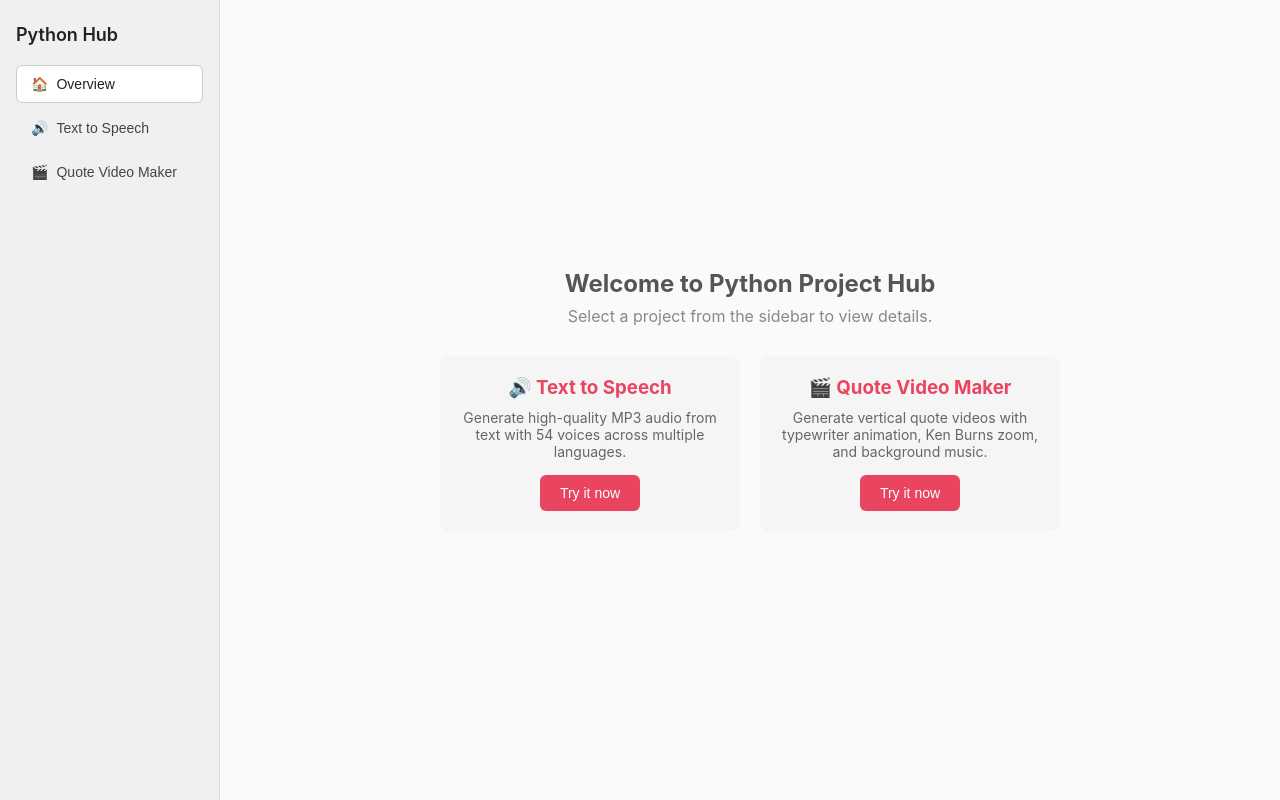
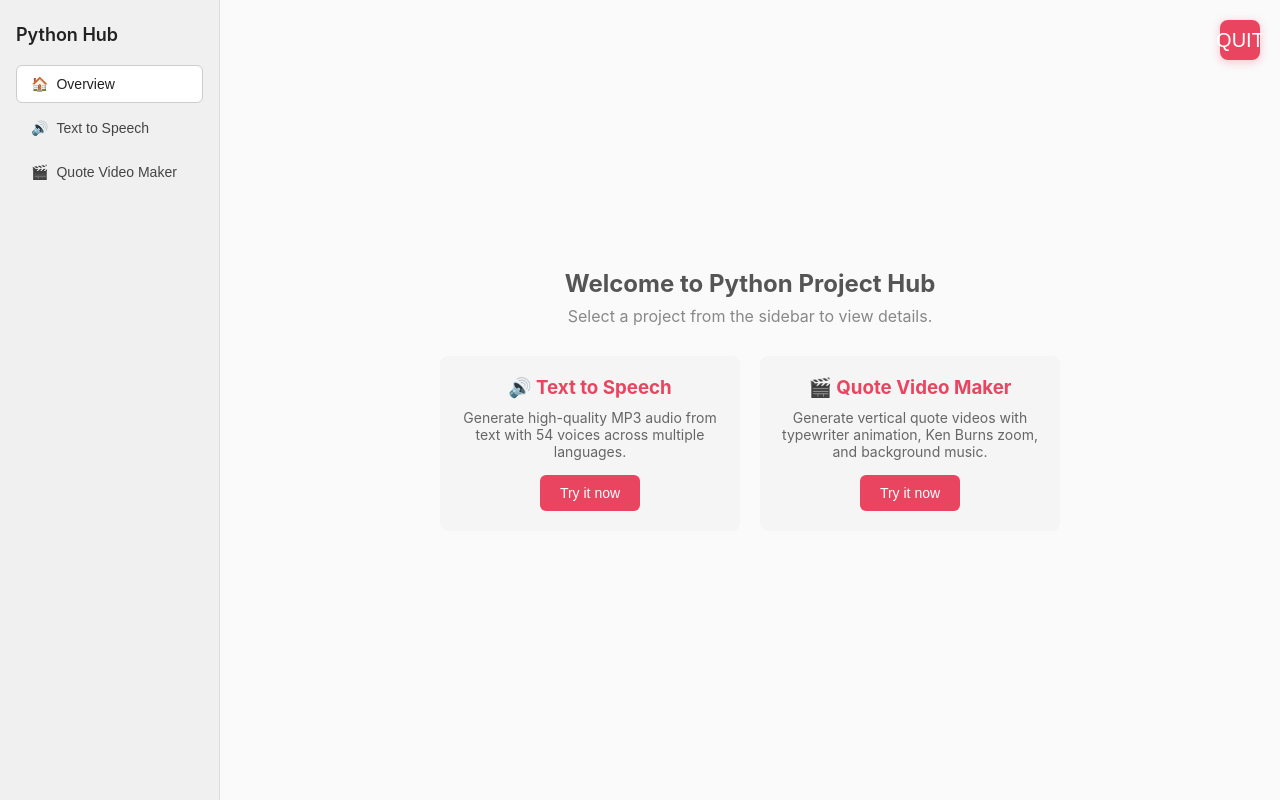
Before and after one commit to Raiz75/automations, a Flask app: page / in a window 1280 px wide. Run offline with Flask 3, Linux system fonts and the light colour scheme.

Commit message:
kill program function

```diff
--- a/main/routes.py
+++ b/main/routes.py
@@ -255,6 +255,11 @@ def register_routes(app):
             current_app.logger.error(f"Quote Video generation error: {e}")
             return jsonify({"error": str(e)}), 500
 
+    @app.route("/api/shutdown", methods=["POST"])
+    def shutdown():
+        """Kill the Python server process"""
+        os._exit(0)
+
     @app.route("/api/quote-video/output/<filename>")
     def get_quote_video(filename):
         """Serve generated video files"""
--- a/main/templates/index.html
+++ b/main/templates/index.html
@@ -3,10 +3,51 @@
 
 {% block title %}Python Hub - Overview{% endblock %}
 
+{% block extra_head %}
+<style>
+.kill-btn {
+    position: fixed;
+    top: 20px;
+    right: 20px;
+    width: 40px;
+    height: 40px;
+    border: none;
+    border-radius: 8px;
+    background: #e94560;
+    color: #fff;
+    font-size: 20px;
+    cursor: pointer;
+    z-index: 9999;
+    display: flex;
+    align-items: center;
+    justify-content: center;
+    transition: background 0.15s, transform 0.1s;
+    box-shadow: 0 2px 10px rgba(233, 69, 96, 0.3);
+}
+.kill-btn:hover {
+    background: #c7304a;
+    transform: scale(1.05);
+}
+.kill-btn:active {
+    transform: scale(0.95);
+}
+</style>
+{% endblock %}
+
 {% block content %}
+<button class="kill-btn" onclick="killServer()" title="Shutdown server">QUIT</button>
+
 <div class="welcome">
     <h2>Welcome to Python Project Hub</h2>
     <p>Select a project from the sidebar to view details.</p>
+    <script>
+    function killServer() {
+        if (confirm('Shutdown the Python server?')) {
+            fetch('/api/shutdown', { method: 'POST' });
+            setTimeout(() => { window.location.reload(); }, 500);
+        }
+    }
+    </script>
     <div style="margin-top: 30px; display: flex; gap: 20px; flex-wrap: wrap; justify-content: center;">
             <div style="padding: 20px; background: #f5f5f5; border-radius: 8px; max-width: 300px;">
                 <h3 style="color: #e94560; margin-bottom: 10px;">🔊 Text to Speech</h3>
```
Also changed, not shown: 1 other file.
